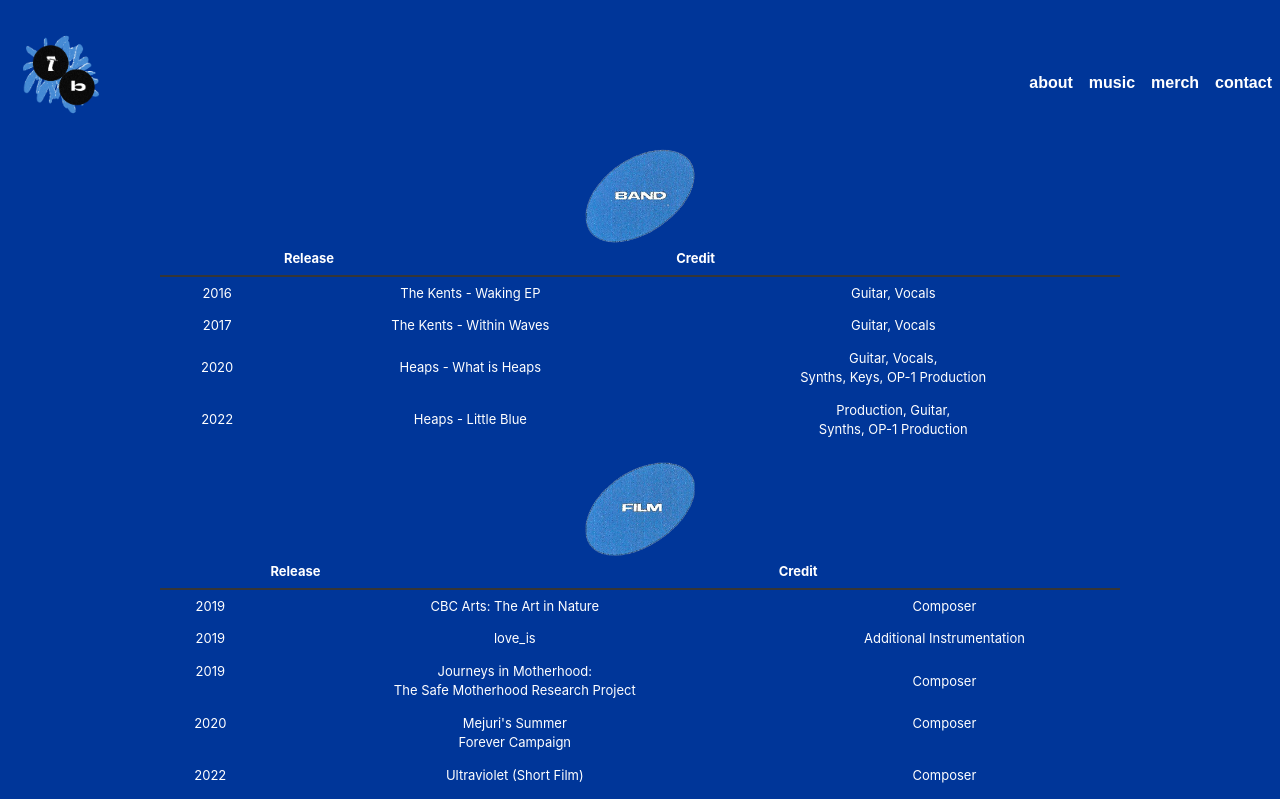
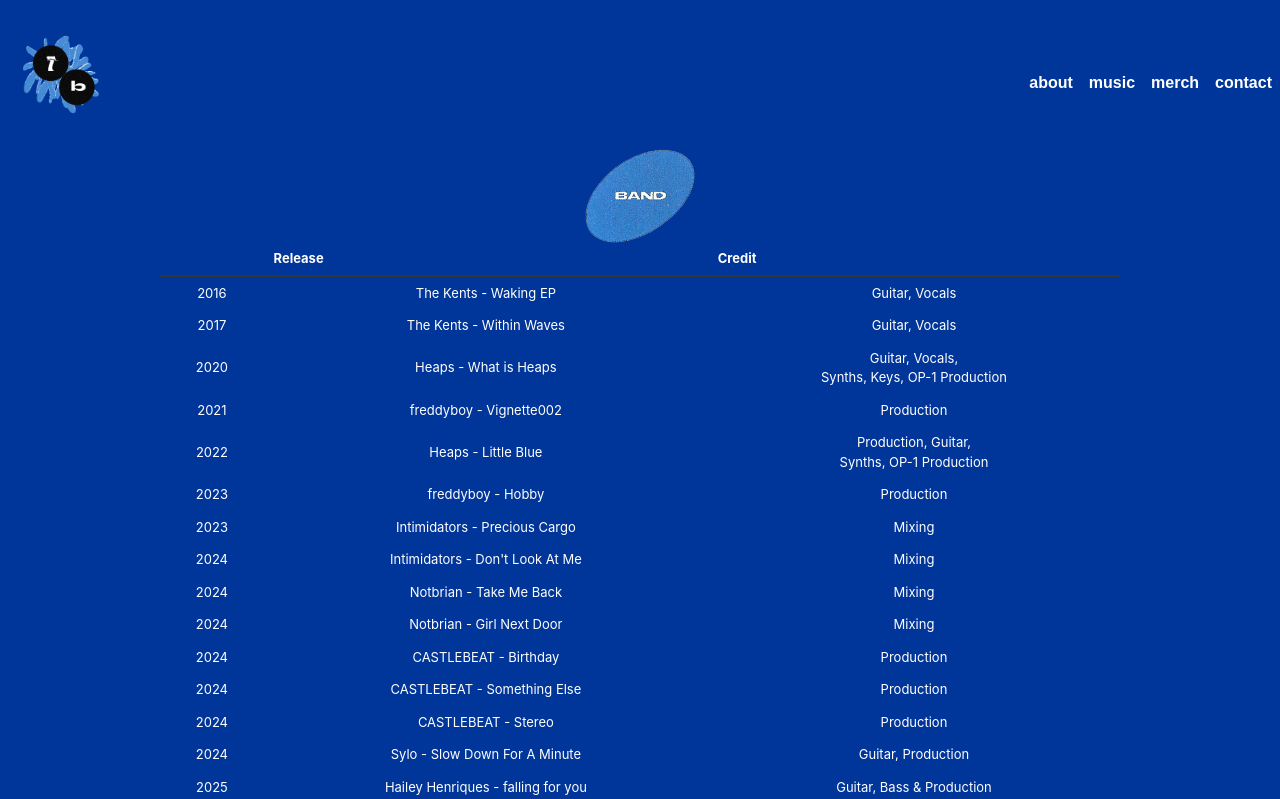
Before and after one commit to freddykwon/freddyboy-website-, a React (Create React App) app: page /otherworks in a window 1280 px wide. Shown: the top 799 px of the page. Built offline with nearby package versions, Linux system fonts and the light colour scheme; a web font is replaced by a local one.

Commit message:
Added to Other Works Page

```diff
--- a/src/components/pages/OtherWorks.js
+++ b/src/components/pages/OtherWorks.js
@@ -33,9 +33,64 @@ const SideWork = (props) => {
                             <td>Guitar, Vocals, <br /> Synths, Keys, OP-1 Production </td>
                         </tr>
                         <tr className="content">
+                            <td className="a">2021</td>
+                            <td className="a"><a href="https://open.spotify.com/album/1EvFnzTIeKY5rZWlsAjkT0?si=5fbHmbgeSxWdyHSzZiar1Q"> freddyboy - Vignette002 </a></td>
+                            <td> Production </td>
+                        </tr>
+                        <tr className="content">
                             <td className="a">2022</td>
                             <td className="a"><a href="https://soundcloud.com/heapsband/sets/little-blue/s-E5yZoCClDLs?utm_source=clipboard&utm_medium=text&utm_campaign=social_sharing"> Heaps - Little Blue </a></td>
                             <td> Production, Guitar, <br /> Synths, OP-1 Production </td>
+                        </tr>
+                        <tr className="content">
+                            <td className="a">2023</td>
+                            <td className="a"><a href="https://open.spotify.com/album/3iEzldp44ISBJouBgrnsxO?si=HNCbu-MbSPKGwLRxDP1nuw"> freddyboy - Hobby </a></td>
+                            <td> Production </td>
+                        </tr>
+                        <tr className="content">
+                            <td className="a">2023</td>
+                            <td className="a"><a href="https://open.spotify.com/track/5ElOILKwI0VVtSePdx7rUX?si=30fe1fccbaa8459d"> Intimidators - Precious Cargo </a></td>
+                            <td> Mixing </td>
+                        </tr>
+                        <tr className="content">
+                            <td className="a">2024</td>
+                            <td className="a"><a href="https://open.spotify.com/track/5aIJmUPowAtCymva4FlL5i?si=0a08e1904e084319"> Intimidators - Don't Look At Me </a></td>
+                            <td> Mixing </td>
+                        </tr>
+                        <tr className="content">
+                            <td className="a">2024</td>
+                            <td className="a"><a href="https://open.spotify.com/track/0Y01zHCv86yfVkgzTsBQUF?si=96096d80a01b4310"> Notbrian - Take Me Back </a></td>
+                            <td> Mixing </td>
+                        </tr>
+                        <tr className="content">
+                            <td className="a">2024</td>
+                            <td className="a"><a href="https://open.spotify.com/track/6UI7E0AJB5VX4r8EuSkCUB?si=f2c89c0a3d254b34"> Notbrian - Girl Next Door </a></td>
+                            <td> Mixing </td>
+                        </tr>
+                        <tr className="content">
+                            <td className="a">2024</td>
+                            <td className="a"><a href="https://open.spotify.com/track/2CVxvqeGNb8wrdaGmUVDFE?si=c6d73c2dc8db435e"> CASTLEBEAT - Birthday </a></td>
+                            <td> Production </td>
+                        </tr>
+                        <tr className="content">
+                            <td className="a">2024</td>
+                            <td className="a"><a href="https://open.spotify.com/track/2OgfGydOQCn4UyI4d529nw?si=387352f9705a4085"> CASTLEBEAT - Something Else </a></td>
+                            <td> Production </td>
+                        </tr>
+                        <tr className="content">
+                            <td className="a">2024</td>
+                            <td className="a"><a href="https://open.spotify.com/track/60kx13umSgrKvkkQLwTpTq?si=1f823761d4b545b8"> CASTLEBEAT - Stereo </a></td>
+                            <td> Production </td>
+                        </tr>
+                        <tr className="content">
+                            <td className="a">2024</td>
+                            <td className="a"><a href="https://open.spotify.com/track/4O6mKTS91897IYwXrkTh99?si=09c5c7b657144f34"> Sylo - Slow Down For A Minute </a></td>
+                            <td> Guitar, Production </td>
+                        </tr>
+                        <tr className="content">
+                            <td className="a">2025</td>
+                            <td className="a"><a href="https://open.spotify.com/track/6ieaayelEMxhR8wOIdGYRZ?si=b276a04b8a5e4612"> Hailey Henriques - falling for you </a></td>
+                            <td> Guitar, Bass & Production </td>
                         </tr>
                     </tbody>
                 </table>
```
